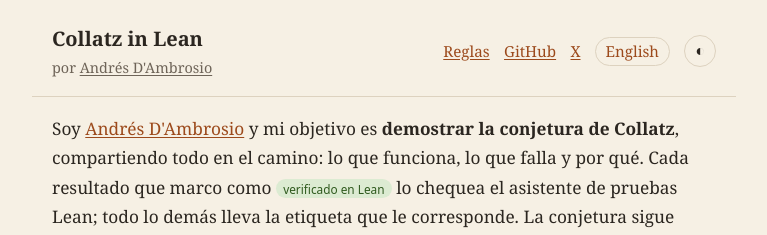
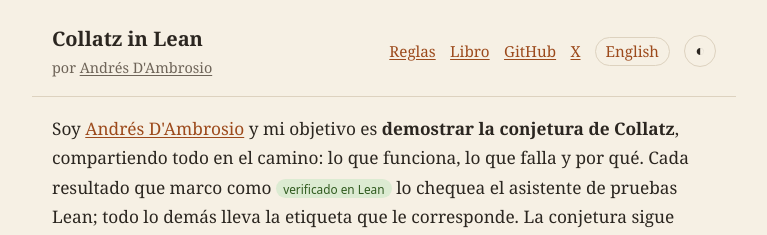
Before and after one commit to andresdambrosio/Collatz, a Jekyll site: the page built from site/es/index.html, in a window 1280 px wide. Shown: the top 235 px of the page, without its empty margins (256-1023 px from the left). Built offline with Jekyll 4.4.1, drawn with Linux system fonts in a browser that asks for light colours.

Commit message:
Site: publish the course book under /libro/ and link it from the blog
Co-Authored-By: Claude Opus 5.5 <noreply@anthropic.com>

```diff
--- a/book/es/book.toml
+++ b/book/es/book.toml
@@ -11,6 +11,7 @@ build-dir = "../html/es"
 after = ["links"]
 
 [output.html]
+site-url = "/Collatz/libro/"
 default-theme = "light"
 preferred-dark-theme = "coal"
 git-repository-url = "https://github.com/andresdambrosio/Collatz"
--- a/site/_data/i18n.yml
+++ b/site/_data/i18n.yml
@@ -3,6 +3,7 @@ en:
   posts: "Posts"
   rules: "Rules"
   rules_url: "/rules/"
+  book: "Book (Spanish)"
   all_posts: "← All posts"
   switch_label: "Español"
   theme_label: "Toggle dark mode"
@@ -20,6 +21,7 @@ es:
   posts: "Entradas"
   rules: "Reglas"
   rules_url: "/es/reglas/"
+  book: "Libro"
   all_posts: "← Todas las entradas"
   switch_label: "English"
   theme_label: "Cambiar a modo oscuro"
--- a/site/_layouts/default.html
+++ b/site/_layouts/default.html
@@ -55,6 +55,7 @@
     </div>
     <nav>
       <a href="{{ t.rules_url | relative_url }}">{{ t.rules }}</a>
+      <a href="{{ '/libro/' | relative_url }}">{{ t.book }}</a>
       <a href="{{ site.repo }}">GitHub</a>
       <a href="https://x.com/{{ site.x_handle }}">X</a>
       <a class="lang" href="{{ switch_url | relative_url }}" hreflang="{{ other }}">{{ t.switch_label }}</a>
```
Also changed, not shown: CLAUDE.md (+1 -1 lines), .github/workflows/pages.yml.
